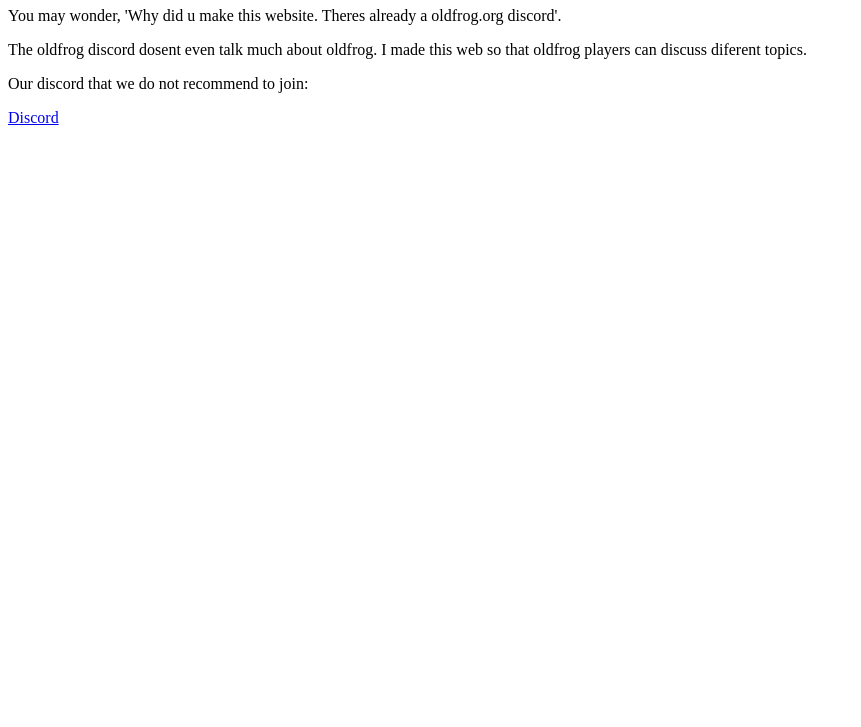
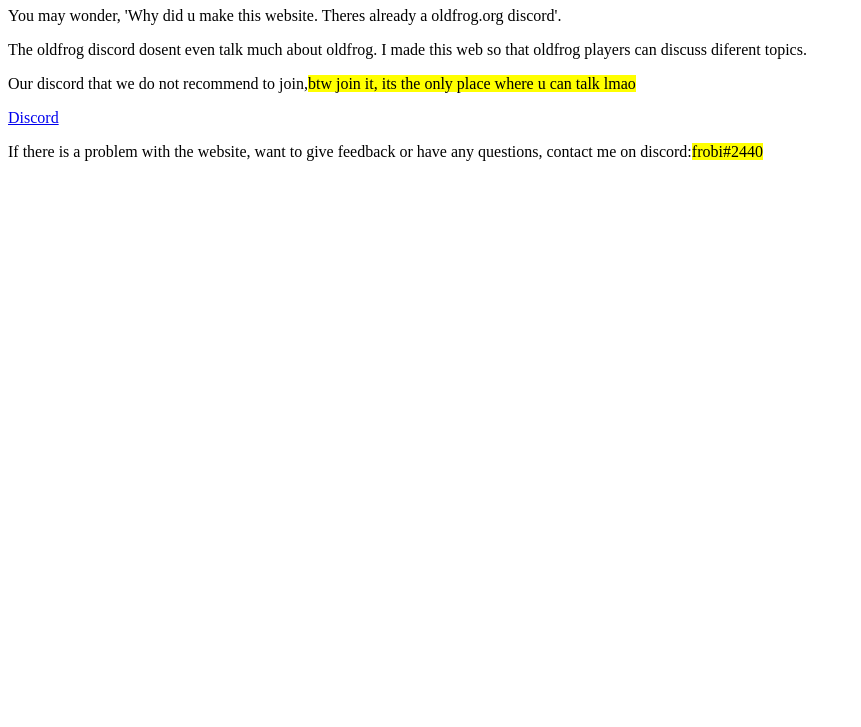
Before and after one commit to jakiczlwei/oldfrog, a plain HTML site: page index.html in a window 1280 px wide. Shown: the part 73-800 px from the top of the page, without its empty margins (0-861 px from the left). Drawn offline with Linux system fonts and the light colour scheme.

Commit message:
Update index.html

```diff
--- a/index.html
+++ b/index.html
@@ -8,8 +8,9 @@
 <h1>Oldfrog.org Community</h1>
 <p>You may wonder, 'Why did u make this website. Theres already a oldfrog.org discord'.</p>
 <p>The oldfrog discord dosent even talk much about oldfrog. I made this web so that oldfrog players can discuss diferent topics.</p>
-<p>Our discord that we do not recommend to join:<p/>
+<p>Our discord that we do not recommend to join,<mark>btw join it, its the only place where u can talk lmao<mark><p/>
 <p><a href="https://discord.gg/74szG9QhXf">Discord</a></p>
+<p>If there is a problem with the website, want to give feedback or have any questions, contact me on discord:<mark>frobi#2440<mark></p>
 
 </body>
 </html>
```
